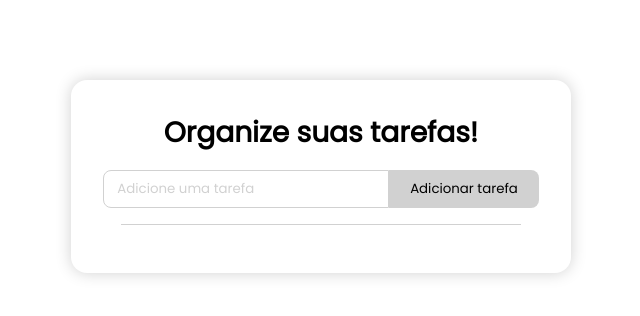
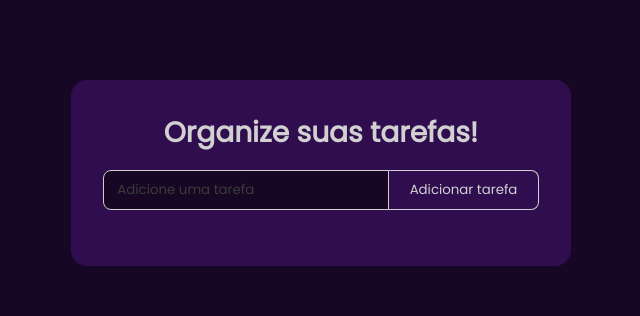
Before and after one commit to gsampaiowz/ReactToDoListApp, a React (Create React App) app: page / in a window 1280 px wide. Shown: the top 316 px of the page, without its empty margins (319-959 px from the left). Built offline with nearby package versions, Linux system fonts and the light colour scheme.

Commit message:
Embelezado

```diff
--- a/package.json
+++ b/package.json
@@ -6,15 +6,12 @@
     "@emotion/react": "^11.11.1",
     "@emotion/styled": "^11.11.0",
     "@fortawesome/fontawesome-svg-core": "^6.4.2",
-    "@fortawesome/free-regular-svg-icons": "^6.4.2",
     "@fortawesome/free-solid-svg-icons": "^6.4.2",
     "@fortawesome/react-fontawesome": "^0.2.0",
     "@mui/material": "^5.14.6",
-    "@testing-library/jest-dom": "^5.17.0",
-    "@testing-library/react": "^13.4.0",
-    "@testing-library/user-event": "^13.5.0",
     "react": "^18.2.0",
     "react-dom": "^18.2.0",
+    "react-fade-in": "^2.0.1",
     "react-scripts": "^5.0.1",
     "react-transition-group": "^4.4.5",
     "uuid": "^9.0.0",
--- a/src/App.css
+++ b/src/App.css
@@ -8,7 +8,7 @@
 }
 
 body {
-	background: #fff;
+	background: #170725;
 	display: flex;
 	justify-content: center;
 	align-items: center;
@@ -20,12 +20,12 @@ body {
 }
 
 h1 {
-	color: #000;
+	color: #d1d1d1;
 	font-size: 1.75rem;
 }
 
 .TodoWrapper {
-	background: #fff;
+	background: #2f0d4e;
 	margin: 5rem 0 5rem 0;
 	padding: 2rem;
 	max-width: 500px;
@@ -35,14 +35,15 @@ h1 {
 	gap: 16px;
 	width: 100%;
 	border-radius: 16px;
-	box-shadow: #d1d1d1 0 0 16px;
+
 	text-align: center;
 	animation: fadeIn 0.5s ease;
 }
 
 .TodoForm {
+	border-radius: 8px;
 	top: 0;
-	background-color: #fff;
+	background-color: #170725;
 	width: 100%;
 	justify-content: space-between;
 	display: flex;
@@ -61,20 +62,22 @@ h1 {
 	padding: 0.5rem 1em;
 	max-width: 300px;
 	width: 100%;
-	color: #000;
+	color: #d1d1d1;
 	border-radius: 8px 0 0 8px;
 }
 
 .todo-input::placeholder {
-	color: #d1d1d1;
+	color: #3b3b3b;
 }
 
 .todo-btn {
 	transition: all 0.2s;
 	min-width: 150px;
-	background: #d1d1d1;
-	color: #000;
-	border: none;
+	font-weight: 500;
+	background: #2f0d4e;
+	border: 1px solid #d1d1d1;
+	color: #d1d1d1;
+	border-left: none;
 	border-radius: 0 8px 8px 0;
 	padding: 0.55rem;
 	cursor: pointer;
@@ -85,36 +88,41 @@ h1 {
 	flex-direction: column;
 	gap: 16px;
 	z-index: 1;
-	padding: 8px;
+	padding: 4px 8px;
 }
 
 .lista {
-	max-height: 240px;
+	max-height: 256px;
 	overflow-y: scroll;
+}
+
+.alturaMax{
 	border-top: 1px solid #d1d1d1;
+	border-bottom: 1px solid #d1d1d1;
+	transition: all 1s;
 }
 
 .Todo {
-	box-shadow: #d1d1d1 0 0 8px;
 	display: flex;
 	justify-content: space-between;
 	align-items: center;
-	background: #fff;
-	color: #000;
+	min-height: 64px;
+	background: #170725;
+	color: #d1d1d1;
 	padding: 16px 16px;
 	border-radius: 5px;
 	cursor: pointer;
-	transition: all 0.2s;
 	animation: fade 0.5s ease;
 }
 
-.fa-trash {
-	margin-left: 0.75rem;
+.completed {
+	color: #444444;
+	text-decoration: line-through;
 }
 
-.completed {
-	color: #d1d1d1;
-	text-decoration: line-through;
+.icons {
+	display: flex;
+	gap: 8px;
 }
 
 @keyframes fadeIn {
@@ -139,7 +147,7 @@ h1 {
 /* Firefox */
 * {
 	scrollbar-width: thin;
-	scrollbar-color: #d1d1d1 #fff;
+	scrollbar-color: #d1d1d1 #d1d1d1;
 }
 
 /* Chrome, Edge and Safari */
@@ -149,7 +157,7 @@ h1 {
 }
 *::-webkit-scrollbar-track {
 	border-radius: 8px;
-	background-color: #fff;
+	background-color: none;
 }
 
 *::-webkit-scrollbar-thumb {
--- a/src/components/EditTodoForm.js
+++ b/src/components/EditTodoForm.js
@@ -2,13 +2,13 @@ import React, { useState } from "react";
 import { faPlus } from "@fortawesome/free-solid-svg-icons";
 import { FontAwesomeIcon } from "@fortawesome/react-fontawesome";
 
-export const EditTodoForm = ({ editTodo, task, windowWidth }) => {
+export const EditTodoForm = ({ editTodo, todo, windowWidth }) => {
 	const [value, setValue] = useState("");
 
 	const handleSubmit = (e) => {
 		e.preventDefault();
 
-		editTodo(value, task.id);
+		editTodo(value, todo.id);
 
 		setValue("");
 	};
--- a/src/components/Todo.js
+++ b/src/components/Todo.js
@@ -3,22 +3,27 @@ import React from "react";
 import { faPenToSquare } from "@fortawesome/free-solid-svg-icons";
 import { faTrash } from "@fortawesome/free-solid-svg-icons";
 
-export const Todo = ({ task, toggleComplete, deleteTodo, editTodo }) => {
+export const Todo = ({ todo, toggleComplete, deleteTodo, editTodo }) => {
 	return (
 		<div className="Todo">
 			<p
-				onClick={() => toggleComplete(task.id)}
-				className={`${task.completed ? "completed" : ""}`}
-				key={task.id}
+				onClick={() => toggleComplete(todo.id)}
+				className={`${todo.completed ? "completed" : ""}`}
+				key={todo.id}
 			>
-				{task.task}
+				{todo.task}
 			</p>
-			<div>
+			<div className="icons">
 				<FontAwesomeIcon
 					icon={faPenToSquare}
-					onClick={() => editTodo(task.id)}
+					color="#d1d1d1"
+					onClick={() => editTodo(todo.id)}
 				/>
-				<FontAwesomeIcon icon={faTrash} onClick={() => deleteTodo(task.id)} />
+				<FontAwesomeIcon
+					color="#d1d1d1"
+					icon={faTrash}
+					onClick={() => deleteTodo(todo.id)}
+				/>
 			</div>
 		</div>
 	);
--- a/src/components/TodoForm.js
+++ b/src/components/TodoForm.js
@@ -5,7 +5,10 @@ import { FontAwesomeIcon } from "@fortawesome/react-fontawesome";
 export const TodoForm = ({ addTodo, windowWidth }) => {
 	const scrollToBottom = () => {
 		const element = document.getElementById(1);
-		element.scrollTo(element.scrollHeight, element.scrollHeight);
+		element.scrollTo({
+			top: element.scrollHeight,
+			behavior: "smooth",
+		});
 	};
 
 	setTimeout(() => {
--- a/src/components/TodoWrapper.js
+++ b/src/components/TodoWrapper.js
@@ -5,6 +5,7 @@ import { Todo } from "./Todo";
 import { EditTodoForm } from "./EditTodoForm";
 import { TransitionGroup } from "react-transition-group";
 import { List, Box, Collapse } from "@mui/material";
+import FadeIn from "react-fade-in";
 uuidv4();
 
 export const TodoWrapper = () => {
@@ -45,6 +46,7 @@ export const TodoWrapper = () => {
 		);
 	};
 
+	// Pega a largura atualizada da tela para aprimorar responsividade
 	const [windowWidth, setWindowWidth] = useState(window.innerWidth);
 
 	React.useEffect(() => {
@@ -59,6 +61,30 @@ export const TodoWrapper = () => {
 		};
 	}, []);
 
+	// Adiciona borda quando aparece a barra de rolagem
+	var lista = document.querySelector(".lista");
+	var todosFlex = document.querySelector(".todosFlex");
+
+	// CSS função
+	const addExceededHeightClass = () => {
+		if (lista) {
+			if (todos.map((todo) => todo).length > 3) {
+				lista.classList.add("alturaMax");
+				todosFlex.style.padding = "16px 8px";
+			} else {
+				lista.classList.remove("alturaMax");
+				todosFlex.style.padding = "4px 8px";
+
+			}
+		}
+	}
+
+	// evento da lista
+	if(lista)lista.addEventListener("DOMSubtreeModified", addExceededHeightClass);
+
+	// evento do flex
+	if(todosFlex)todosFlex.addEventListener("resize", addExceededHeightClass);
+
 	return (
 		<div className="TodoWrapper">
 			<h1>Organize suas tarefas!</h1>
@@ -69,16 +95,25 @@ export const TodoWrapper = () => {
 						{todos.map((todo) =>
 							todo.isEditing ? (
 								<Collapse key={todo.id}>
-									<EditTodoForm windowWidth={windowWidth} {...todo} editTodo={editTask} task={todo} />
+									<FadeIn>
+										<EditTodoForm
+											windowWidth={windowWidth}
+											{...todo}
+											editTodo={editTask}
+											todo={todo}
+										/>
+									</FadeIn>
 								</Collapse>
 							) : (
 								<Collapse key={todo.id}>
-									<Todo
-										task={todo}
-										toggleComplete={toggleComplete}
-										deleteTodo={deleteTodo}
-										editTodo={editTodo}
-									/>
+									<FadeIn>
+										<Todo
+											todo={todo}
+											toggleComplete={toggleComplete}
+											deleteTodo={deleteTodo}
+											editTodo={editTodo}
+										/>
+									</FadeIn>
 								</Collapse>
 							)
 						)}
```
Also changed, not shown: 1 other file (tests, documents, lock files or other folders).
